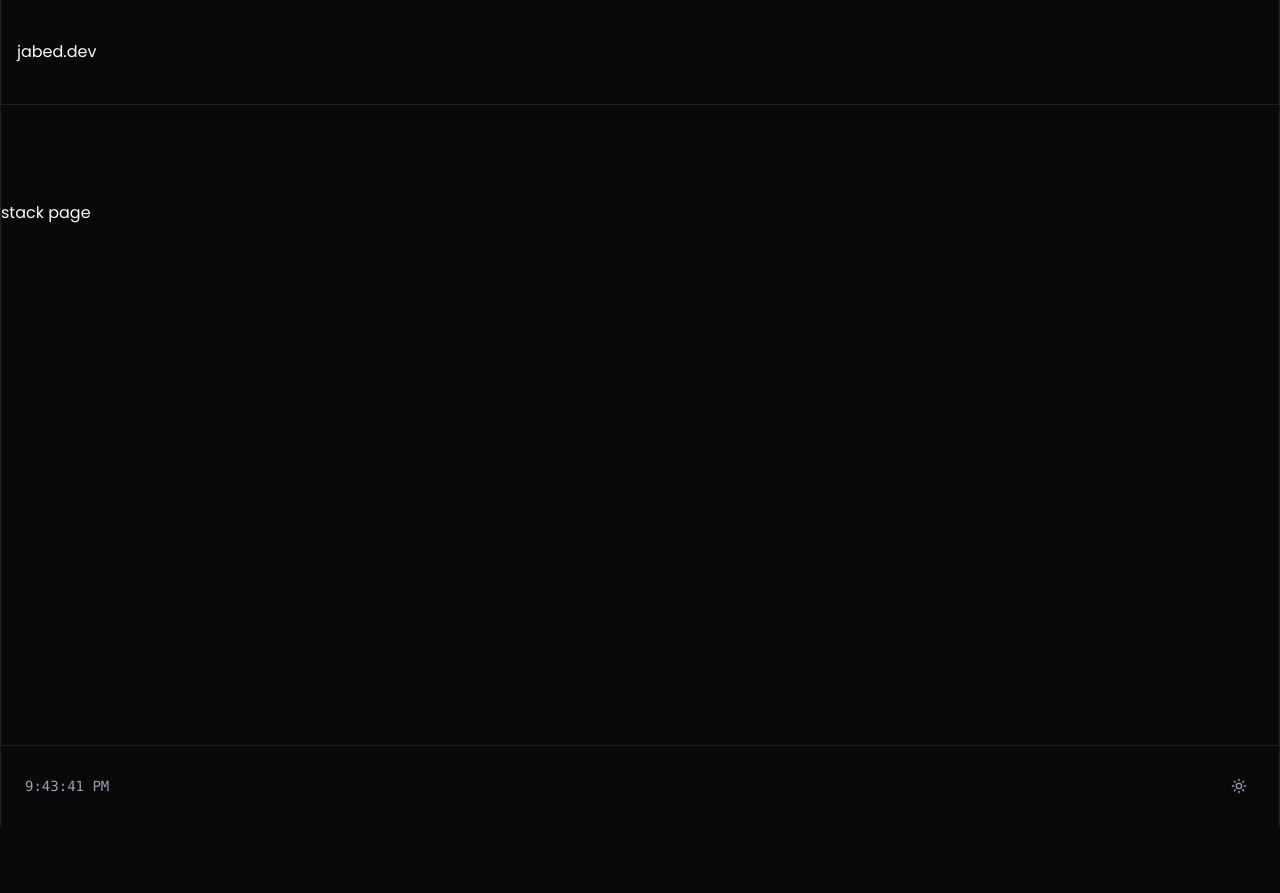
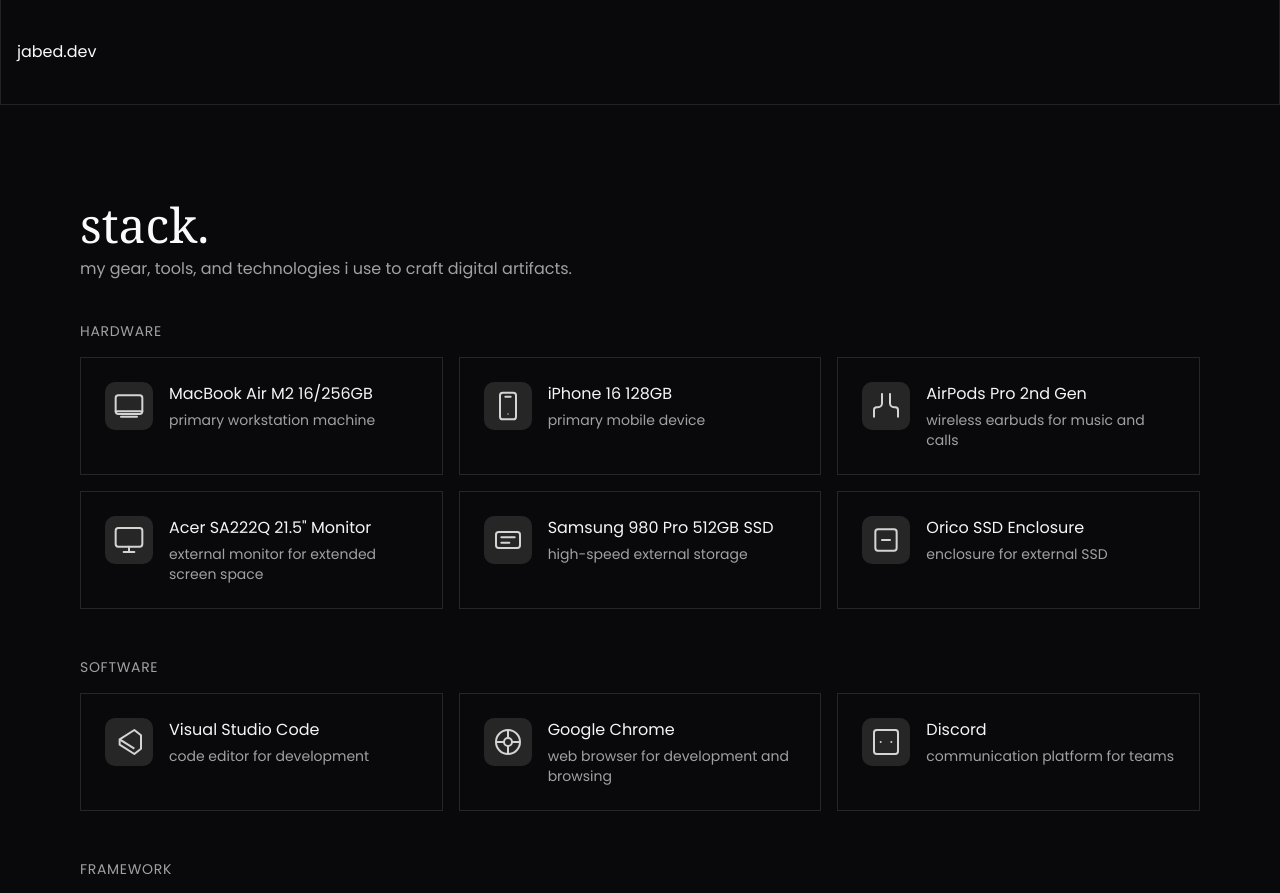
Before and after one commit to jabedzaman/jabed.dev, a Next.js app: page /stack in a window 1280 px wide. Shown: the top 893 px of the page. Before the commit the page ends 826 px from the top, so only its background shows below. Built offline with nearby package versions, Linux system fonts and the light colour scheme.

Commit message:
feat(stack): WIP

```diff
--- a/src/app/layout.tsx
+++ b/src/app/layout.tsx
@@ -21,7 +21,7 @@
       <body className={`${poppins.className} antialiased`}>
         <Provider>
           <Header />
-          <div className="max-w-7xl mx-auto py-24 border-x min-h-[80vh]">
+          <div className="max-w-6xl mx-auto py-24 px-4 min-h-[80vh]">
             {children}
           </div>
           <Footer />
--- a/src/app/page.tsx
+++ b/src/app/page.tsx
@@ -4,9 +4,16 @@
   return (
     <div>
       <h1>hi! i am jabed</h1>
-      <Link href="/writings" className="underline underline-offset-2">
-        read writings
-      </Link>
+      <div>
+        <Link href="/writings" className="underline underline-offset-2">
+          read writings
+        </Link>
+      </div>
+      <div>
+        <Link href="/stack" className="underline underline-offset-2">
+          view stack
+        </Link>
+      </div>
     </div>
   );
 }
--- a/src/app/stack/page.tsx
+++ b/src/app/stack/page.tsx
@@ -1,3 +1,326 @@
+import { Metadata } from "next";
+import Link from "next/link";
+
+export const metadata: Metadata = {
+  title: "stack",
+  description:
+    "my gear, tools, and technologies i use to craft digital artifacts.",
+};
+
+const artifacts: {
+  name: string;
+  description: string;
+  link: string;
+  category: "hardware" | "software" | "framework" | "service";
+  icon: React.ReactNode;
+}[] = [
+  {
+    name: "MacBook Air M2 16/256GB",
+    description: "primary workstation machine",
+    link: "https://www.apple.com/macbook-air-m2/",
+    category: "hardware",
+    icon: (
+      <svg viewBox="0 0 24 24" fill="none" className="w-8 h-8">
+        <rect
+          x="2"
+          y="4"
+          width="20"
+          height="14"
+          rx="2"
+          stroke="currentColor"
+          strokeWidth="1.5"
+        />
+        <path
+          d="M2 16h20M6 20h12"
+          stroke="currentColor"
+          strokeWidth="1.5"
+          strokeLinecap="round"
+        />
+      </svg>
+    ),
+  },
+  {
+    name: "iPhone 16 128GB",
+    description: "primary mobile device",
+    link: "https://www.apple.com/iphone-16/",
+    category: "hardware",
+    icon: (
+      <svg viewBox="0 0 24 24" fill="none" className="w-8 h-8">
+        <rect
+          x="6"
+          y="2"
+          width="12"
+          height="20"
+          rx="2"
+          stroke="currentColor"
+          strokeWidth="1.5"
+        />
+        <path
+          d="M10 5h4"
+          stroke="currentColor"
+          strokeWidth="1.5"
+          strokeLinecap="round"
+        />
+        <circle cx="12" cy="18" r="0.5" fill="currentColor" />
+      </svg>
+    ),
+  },
+  {
+    name: "AirPods Pro 2nd Gen",
+    description: "wireless earbuds for music and calls",
+    link: "https://www.apple.com/airpods-pro/",
+    category: "hardware",
+    icon: (
+      <svg viewBox="0 0 24 24" fill="none" className="w-8 h-8">
+        <path
+          d="M9 3v7a3 3 0 01-3 3H5a2 2 0 00-2 2v5m12-17v7a3 3 0 003 3h1a2 2 0 012 2v5"
+          stroke="currentColor"
+          strokeWidth="1.5"
+          strokeLinecap="round"
+        />
+      </svg>
+    ),
+  },
+  {
+    name: 'Acer SA222Q 21.5" Monitor',
+    description: "external monitor for extended screen space",
+    link: "https://www.acer.com/",
+    category: "hardware",
+    icon: (
+      <svg viewBox="0 0 24 24" fill="none" className="w-8 h-8">
+        <rect
+          x="2"
+          y="3"
+          width="20"
+          height="14"
+          rx="2"
+          stroke="currentColor"
+          strokeWidth="1.5"
+        />
+        <path
+          d="M8 21h8m-4-4v4"
+          stroke="currentColor"
+          strokeWidth="1.5"
+          strokeLinecap="round"
+        />
+      </svg>
+    ),
+  },
+  {
+    name: "Samsung 980 Pro 512GB SSD",
+    description: "high-speed external storage",
+    link: "https://www.samsung.com/",
+    category: "hardware",
+    icon: (
+      <svg viewBox="0 0 24 24" fill="none" className="w-8 h-8">
+        <rect
+          x="3"
+          y="6"
+          width="18"
+          height="12"
+          rx="2"
+          stroke="currentColor"
+          strokeWidth="1.5"
+        />
+        <path
+          d="M7 10h10M7 14h6"
+          stroke="currentColor"
+          strokeWidth="1.5"
+          strokeLinecap="round"
+        />
+      </svg>
+    ),
+  },
+  {
+    name: "Orico SSD Enclosure",
+    description: "enclosure for external SSD",
+    link: "https://www.orico.cc/",
+    category: "hardware",
+    icon: (
+      <svg viewBox="0 0 24 24" fill="none" className="w-8 h-8">
+        <rect
+          x="4"
+          y="4"
+          width="16"
+          height="16"
+          rx="2"
+          stroke="currentColor"
+          strokeWidth="1.5"
+        />
+        <path
+          d="M9 12h6"
+          stroke="currentColor"
+          strokeWidth="1.5"
+          strokeLinecap="round"
+        />
+      </svg>
+    ),
+  },
+  {
+    name: "Visual Studio Code",
+    description: "code editor for development",
+    link: "https://code.visualstudio.com/",
+    category: "software",
+    icon: (
+      <svg viewBox="0 0 24 24" fill="none" className="w-8 h-8">
+        <path
+          d="M16 3l5 4v10l-5 4-11-7v-4l11-7z"
+          stroke="currentColor"
+          strokeWidth="1.5"
+          strokeLinejoin="round"
+        />
+        <path d="M5 10l11 7" stroke="currentColor" strokeWidth="1.5" />
+      </svg>
+    ),
+  },
+  {
+    name: "Google Chrome",
+    description: "web browser for development and browsing",
+    link: "https://www.google.com/chrome/",
+    category: "software",
+    icon: (
+      <svg viewBox="0 0 24 24" fill="none" className="w-8 h-8">
+        <circle cx="12" cy="12" r="9" stroke="currentColor" strokeWidth="1.5" />
+        <circle cx="12" cy="12" r="3" stroke="currentColor" strokeWidth="1.5" />
+        <path
+          d="M12 3v6m0 6v6M3 12h6m6 0h6"
+          stroke="currentColor"
+          strokeWidth="1.5"
+        />
+      </svg>
+    ),
+  },
+  {
+    name: "Discord",
+    description: "communication platform for teams",
+    link: "https://discord.com/",
+    category: "software",
+    icon: (
+      <svg viewBox="0 0 24 24" fill="none" className="w-8 h-8">
+        <path
+          d="M8 12h.01M16 12h.01M21 5v14a2 2 0 01-2 2H5a2 2 0 01-2-2V5a2 2 0 012-2h14a2 2 0 012 2z"
+          stroke="currentColor"
+          strokeWidth="1.5"
+          strokeLinecap="round"
+        />
+      </svg>
+    ),
+  },
+  {
+    name: "Next.js",
+    description: "React framework for building web applications",
+    link: "https://nextjs.org/",
+    category: "framework",
+    icon: (
+      <svg viewBox="0 0 24 24" fill="currentColor" className="w-8 h-8">
+        <path d="M11.5 0a11.5 11.5 0 100 23 11.5 11.5 0 000-23zm5.3 18.1l-5.2-8.3v8.3h-1.8V4.9h1.7l5.3 8.4V4.9h1.8v13.2h-1.8z" />
+      </svg>
+    ),
+  },
+  {
+    name: "Spacemail",
+    description: "email service for custom domains",
+    link: "https://spacemail.io/",
+    category: "service",
+    icon: (
+      <svg viewBox="0 0 24 24" fill="none" className="w-8 h-8">
+        <rect
+          x="3"
+          y="5"
+          width="18"
+          height="14"
+          rx="2"
+          stroke="currentColor"
+          strokeWidth="1.5"
+        />
+        <path
+          d="M3 7l9 6 9-6"
+          stroke="currentColor"
+          strokeWidth="1.5"
+          strokeLinecap="round"
+          strokeLinejoin="round"
+        />
+      </svg>
+    ),
+  },
+  {
+    name: "Linear",
+    description: "issue tracking and project management",
+    link: "https://linear.app/",
+    category: "service",
+    icon: (
+      <svg viewBox="0 0 24 24" fill="none" className="w-8 h-8">
+        <path
+          d="M3 3l18 18M3 21l7-7m4-4l7-7"
+          stroke="currentColor"
+          strokeWidth="1.5"
+          strokeLinecap="round"
+        />
+        <circle cx="12" cy="12" r="2" fill="currentColor" />
+      </svg>
+    ),
+  },
+];
+
+const categoryLabels = {
+  hardware: "Hardware",
+  software: "Software",
+  framework: "Framework",
+  service: "Service",
+};
+
 export default function Page() {
-  return <div>stack page</div>;
+  const groupedArtifacts = artifacts.reduce((acc, artifact) => {
+    if (!acc[artifact.category]) {
+      acc[artifact.category] = [];
+    }
+    acc[artifact.category].push(artifact);
+    return acc;
+  }, {} as Record<string, typeof artifacts>);
+
+  return (
+    <main className="space-y-10">
+      <div className="space-y-2">
+        <h1 className="text-4xl md:text-5xl font-serif">stack.</h1>
+        <p className="text-neutral-600 dark:text-neutral-400 max-w-2xl">
+          my gear, tools, and technologies i use to craft digital artifacts.
+        </p>
+      </div>
+
+      <div className="space-y-12">
+        {Object.entries(groupedArtifacts).map(([category, items]) => (
+          <div key={category} className="space-y-4">
+            <h2 className="text-sm font-medium text-neutral-500 dark:text-neutral-400 uppercase tracking-wider">
+              {categoryLabels[category as keyof typeof categoryLabels]}
+            </h2>
+            <div className="grid grid-cols-1 md:grid-cols-2 lg:grid-cols-3 gap-4">
+              {items.map((artifact) => (
+                <Link
+                  key={artifact.name}
+                  href={artifact.link}
+                  target="_blank"
+                  rel="noopener noreferrer"
+                  className="group block p-6 border border-neutral-200 dark:border-neutral-800 hover:border-neutral-300 dark:hover:border-neutral-700 hover:bg-neutral-50 dark:hover:bg-neutral-900/30 transition-all duration-200"
+                >
+                  <div className="flex items-start gap-4">
+                    <div className="shrink-0 p-2 rounded-lg bg-neutral-100 dark:bg-neutral-800 text-neutral-700 dark:text-neutral-300 group-hover:bg-neutral-200 dark:group-hover:bg-neutral-700 transition-colors">
+                      {artifact.icon}
+                    </div>
+                    <div className="flex-1 min-w-0">
+                      <h3 className="font-medium text-neutral-900 dark:text-neutral-100 mb-1 truncate">
+                        {artifact.name}
+                      </h3>
+                      <p className="text-sm text-neutral-600 dark:text-neutral-400 line-clamp-2">
+                        {artifact.description}
+                      </p>
+                    </div>
+                  </div>
+                </Link>
+              ))}
+            </div>
+          </div>
+        ))}
+      </div>
+    </main>
+  );
 }
--- a/src/app/writings/[slug]/page.tsx
+++ b/src/app/writings/[slug]/page.tsx
@@ -38,7 +38,7 @@
   return (
     <main className="font-serif">
       <div className="border-b">
-        <div className="px-4 max-w-5xl mx-auto mb-10">
+        <div className="mb-10">
           <div className="space-y-2">
             <h1 className="text-4xl md:text-5xl">{writing.metadata.title}.</h1>
             <p className="max-w-2xl">{writing.metadata.summary}</p>
@@ -49,7 +49,7 @@
           </span>
         </div>
       </div>
-      <article className="mt-10 px-4 max-w-5xl mx-auto prose-img:w-full prose-img:rounded-lg prose-lg prose-a:underline prose-a:underline-offset-2 prose-a:decoration-1 prose-blockquote:border-l-2 prose-blockquote:border-l-[#3d3d3d] prose-hr:border-[#3d3d3d] prose-hr:border-t prose-hr:border-dashed prose-hr:border-opacity-50 prose-pre:overflow-scroll my-4 text-[16px] md:my-5">
+      <article className="mt-10 prose-img:w-full prose-img:rounded-lg prose-lg prose-a:underline prose-a:underline-offset-2 prose-a:decoration-1 prose-blockquote:border-l-2 prose-blockquote:border-l-[#3d3d3d] prose-hr:border-[#3d3d3d] prose-hr:border-t prose-hr:border-dashed prose-hr:border-opacity-50 prose-pre:overflow-scroll my-4 text-[16px] md:my-5">
         <MDX source={writing.content} />
       </article>
     </main>
--- a/src/app/writings/page.tsx
+++ b/src/app/writings/page.tsx
@@ -25,13 +25,13 @@
   const writings = getWritings();
   return (
     <main className="space-y-10">
-      <div className="space-y-2 px-4">
+      <div className="space-y-2">
         <h1 className="text-4xl md:text-5xl font-serif">writing.</h1>
         <p className="max-w-2xl">
           I journal my thoughts and share my knowledge through these writings.
         </p>
       </div>
-      <div className="grid grid-cols-1 md:grid-cols-2 lg:grid-cols-4">
+      <div className="grid grid-cols-1 gap-2 md:grid-cols-2 lg:grid-cols-4">
         {writings
           .sort(
             (a, b) =>
```
